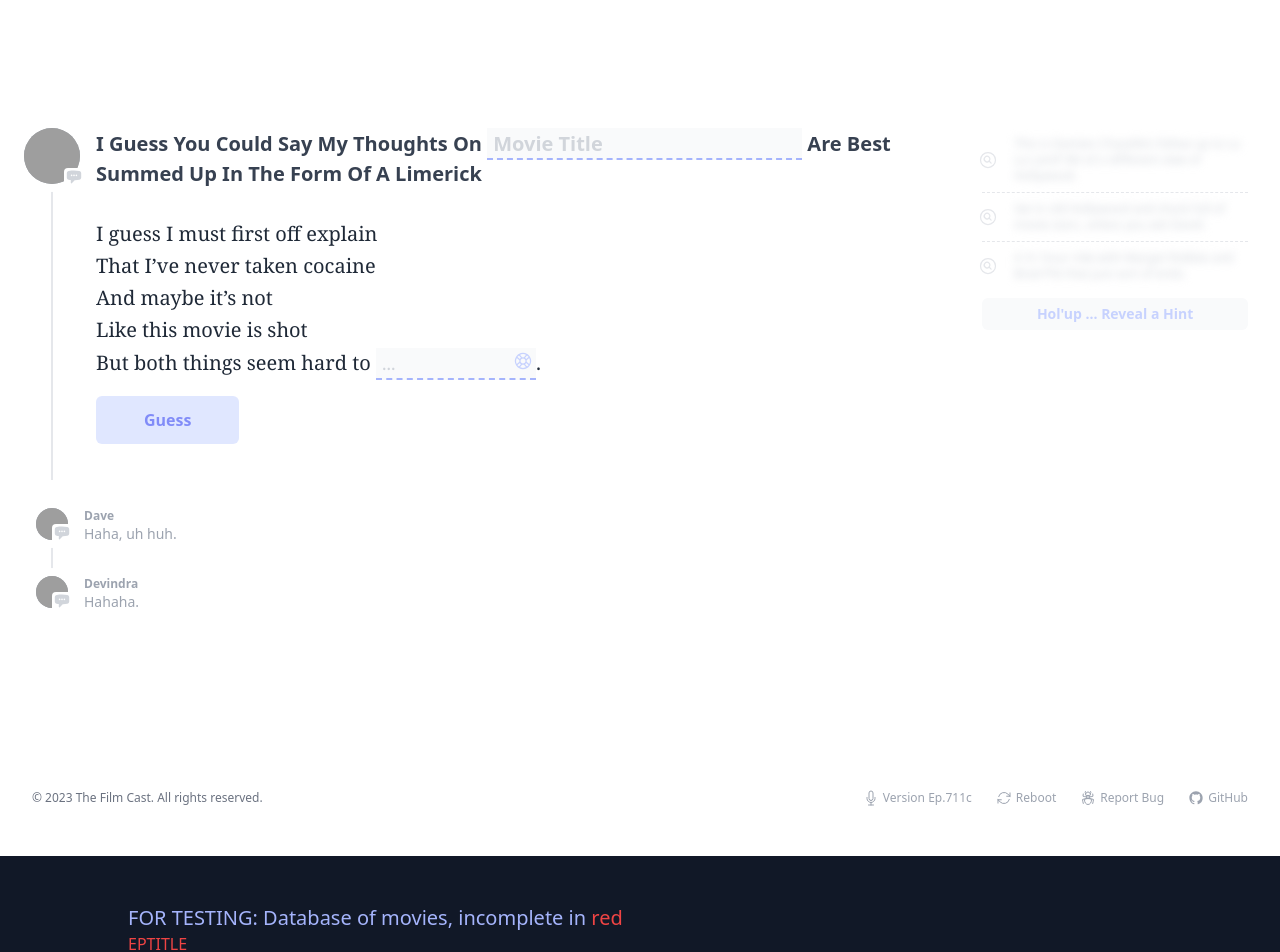
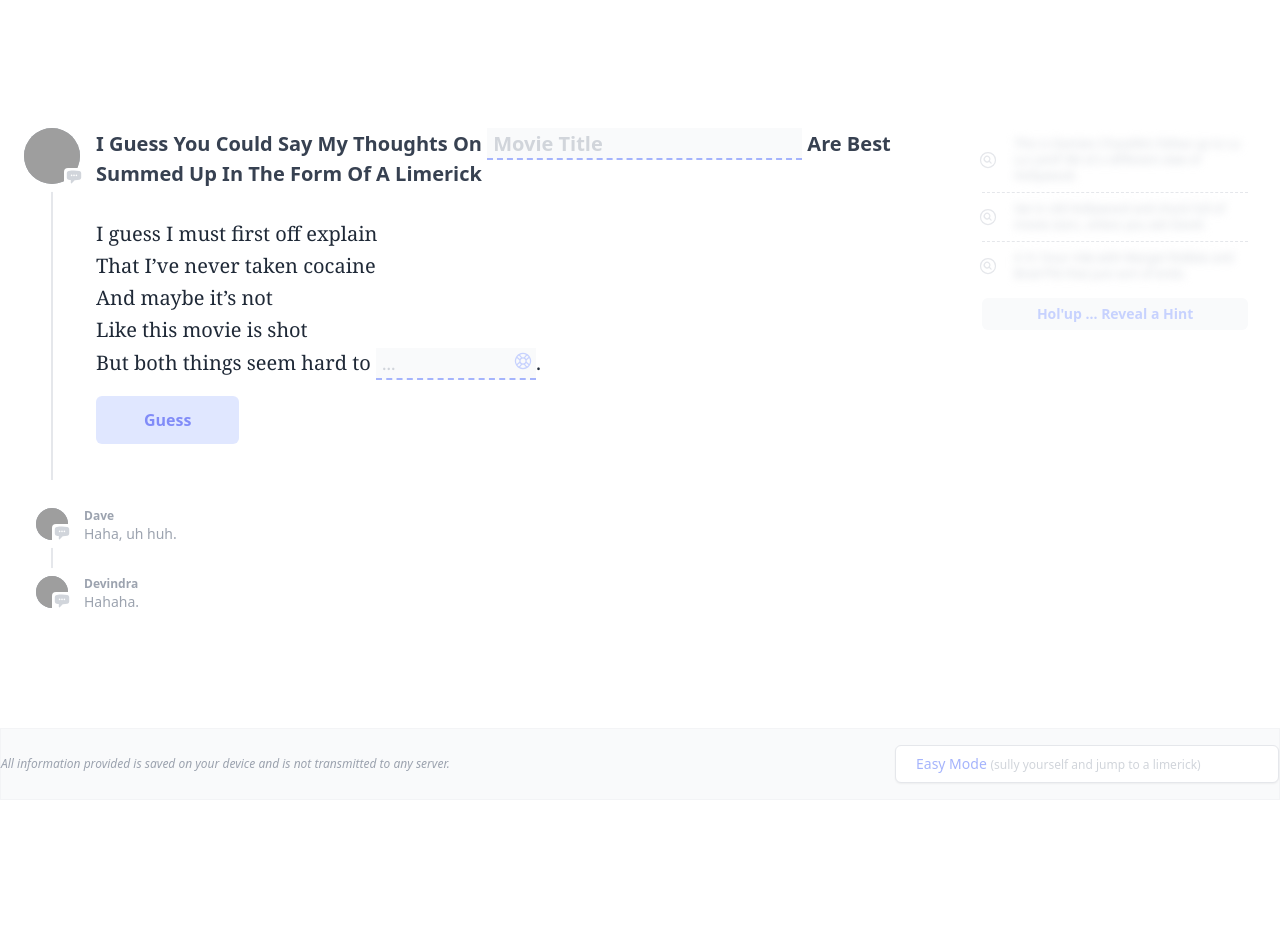
Before and after one commit to dancameron/well-dave, a Vue app: page / in a window 1280 px wide. Shown: the top 952 px of the page. After the commit the page ends 800 px from the top, so only its background shows below. Built offline with nearby package versions, Linux system fonts and the light colour scheme; grey boxes are pictures that could not be loaded.

Commit message:
New footer navigation with links

```diff
--- a/src/App.vue
+++ b/src/App.vue
@@ -5,7 +5,8 @@
 import AnswerScreen from "./components/AnswerScreen.vue";
 import Stats from "./components/Stats.vue";
 import FooterLinks from "./components/FooterLinks.vue";
-import BonusLimericks from "./components/BonusLimericks.vue";</script>
+import BonusLimericks from "./components/BonusLimericks.vue";
+import FooterNav from "./FooterNav.vue";</script>
 
 <template>
 	<div class="font-sans" :class="{'bg-gray-900': answeredOrSkipped}">
@@ -24,7 +25,8 @@
 
 							<Limerick v-if="quote.limerick" :quote="quote" :inputs="inputs" :errors="errors"
 							          :currentQuestion="currentQuestion" @answer-limerick="answerLimerick"
-							          @show-hint="showHint" @show-end="giveLimerickEnd" @next-question="skipCurrentLimerick"/>
+							          @show-hint="showHint" @show-end="giveLimerickEnd"
+							          @next-question="skipCurrentLimerick"/>
 
 							<div class="relative pb-8" v-else-if="quote.bonusLimericks">
 								<BonusLimericks :current-question="currentQuestion"/>
@@ -48,15 +50,8 @@
 
 		<FooterLinks :current-question-id="currentQuestionId" :v="version" @restart="restart"/>
 
-		<div class="bg-gray-900 text-gray-300 w-full px-32 py-12">
-			<header class="text-gray-800 text-xl text-indigo-300">FOR TESTING: Database of movies, incomplete in <span
-			  class="text-red-500">red</span></header>
-			<ul v-for="q in questions">
-				<li v-on:click.prevent="goToMoviePage(q.imdbId)" class="cursor-pointer"
-				    :class="{'text-red-500': q.incomplete}">{{ q.episodeTitle }}
-				</li>
-			</ul>
-		</div>
+		<FooterNav @go-to-movie="goToMoviePage" :questions="questions"/>
+
 	</div>
 </template>
 
@@ -100,10 +95,10 @@
 
 		// TODO This sorts the movies but is really not necessary when live
 		this.questions.sort(function (a, b) {
-			if (a.episodeTitle < b.episodeTitle) {
+			if (a.episodeTitle > b.episodeTitle) {
 				return -1;
 			}
-			if (a.episodeTitle > b.episodeTitle) {
+			if (a.episodeTitle < b.episodeTitle) {
 				return 1;
 			}
 			return 0;
@@ -122,7 +117,9 @@
 
 		},
 		goToMoviePage(id) {
+			console.log(id)
 			let question = this.questions[this.findQuestionIndexById(id)];
+			console.log(question)
 			this.currentQuestionId = id
 			question.answered = false
 			question.hintsNeeded = 0
--- /dev/null
+++ b/src/FooterNav.vue
@@ -0,0 +1,76 @@
+<template>
+	<nav class="invisible sm:visible fixed bottom-0 left-0 w-full py-4 rounded-xs bg-gray-50 border border-gray-100" aria-label="Footer">
+		<div class="max-w-7xl mx-4 sm:mx-auto sm:flex justify-between gap-4">
+
+			<div class="flex items-center mb-4 sm:mb-0">
+				<span class="text-xs text-gray-400 italic">All information provided is saved on your device and is not transmitted to any server.</span>
+			</div>
+
+			<div class="flex items-center">
+
+				<div class="group relative w-96">
+
+					<button type="button"
+					        class="relative w-full cursor-default text-sm text-indigo-300 rounded-md border border-gray-200 bg-white py-2 px-5 text-left shadow-sm focus:border-indigo focus:outline-none focus:ring-1 focus:ring-indigo"
+					        aria-haspopup="listbox" aria-expanded="true" aria-labelledby="listbox-label">
+						Easy Mode
+						<span class="text-xs text-gray-300">(sully yourself and jump to a limerick)</span>
+					</button>
+
+					<ul
+					  class="invisible group-hover:visible absolute bottom-0 z-10 max-h-60 w-full overflow-auto rounded-md bg-white pb-1 text-base shadow-lg ring-1 ring-black ring-opacity-5 focus:outline-none sm:text-sm"
+					  role="listbox">
+						<li
+						  class="group text-indigo-400 bg-gray-50 hover:bg-indigo-500 cursor-not-allowed relative cursor-default select-none py-2 pl-3 pr-9 hover:bg-indigo-500 hover:text-white active:bg-indigo-dark active:text-white">
+							<a target="_blank"
+							   href="https://github.com/dancameron/well-dave/issues/new?assignees=dancameron&labels=bug&template=submit-new-limerick.md"
+							   class="flex items-center space-x-2">
+								<span>Submit Limerick</span>
+								<svg xmlns="http://www.w3.org/2000/svg" fill="none" viewBox="0 0 24 24"
+								     stroke-width="1.5" stroke="currentColor" class="w-4 h-4">
+									<path stroke-linecap="round" stroke-linejoin="round"
+									      d="M13.5 6H5.25A2.25 2.25 0 003 8.25v10.5A2.25 2.25 0 005.25 21h10.5A2.25 2.25 0 0018 18.75V10.5m-10.5 6L21 3m0 0h-5.25M21 3v5.25"/>
+								</svg>
+							</a>
+						</li>
+						<li v-for="question in questions" class="group relative cursor-pointer select-none font-normal block truncate">
+							<a
+							  v-if="question.incomplete"
+							  target="_blank"
+							  :href="'https://github.com/dancameron/well-dave/issues/new?assignees=dancameron&labels=bug&template=submit-new-limerick.md&title=Limerick+From+'+question.episodeTitle"
+							  class="py-2 px-3 text-red-500 hover:bg-red-500 hover:text-white block truncate"
+							  role="option">
+								{{ question.episodeTitle }}
+							</a>
+							<div
+							  v-else
+							  v-on:click.prevent="goToMovie(question)"
+							  class="py-2 px-3 text-gray-900 hover:bg-indigo-500 hover:text-white active:bg-indigo-dark active:text-white block truncate"
+							  role="option">
+								{{ question.episodeTitle }}
+							</div>
+						</li>
+
+					</ul>
+				</div>
+
+			</div>
+		</div>
+	</nav>
+</template>
+<script>
+export default {
+	name: 'FooterNav',
+	props: {
+		questions: {}
+	},
+	methods: {
+		goToMovie(question) {
+			if (question.incomplete) {
+				return;
+			}
+			this.$emit('go-to-movie', question.imdbId)
+		}
+	}
+}
+</script>
--- a/src/components/AnswerScreen.vue
+++ b/src/components/AnswerScreen.vue
@@ -12,7 +12,7 @@
 			  class="font-semibold leading-7 tracking-tight text-xl uppercase">No Worries, It's Just a Silly Game.</span>
 		</h1>
 		<header v-else
-		        class="-mt-12 flex items-center space-x-3 mb-4 text-indigo-500">
+		        class="sm:-mt-12 flex items-center space-x-3 mb-4 text-indigo-500">
 			<svg xmlns="http://www.w3.org/2000/svg" fill="none" viewBox="0 0 24 24" stroke-width="1.5"
 			     stroke="currentColor" class="w-8 h-8 text-indigo-600">
 				<path stroke-linecap="round"
@@ -27,7 +27,7 @@
 					<img class="h-auto w-full rounded-lg"
 					     :src="currentQuestion.omdb.Poster"
 					     :alt="currentQuestion.omdb.title">
-					<div class="absolute left-0 bottom-0 bg-gray-900/70 w-full px-8 py-4 text-gray-500 group-hover:bg-gray-900/90 group-hover:text-gray-400">
+					<div class="absolute left-0 bottom-0 bg-gray-900/90 sm:bg-gray-900/70 w-full px-8 py-4 text-gray-500 group-hover:bg-gray-900/90 group-hover:text-gray-400">
 						<div class="mx-auto text-md font-serif tracking-tight"
 						     v-for="(line, index) in currentQuestion.limerick">
 							<span class="inline">{{ line }}</span> <span
--- a/src/components/FooterLinks.vue
+++ b/src/components/FooterLinks.vue
@@ -1,6 +1,6 @@
 <template>
 	<footer class="bg-white">
-		<div class="mx-auto max-w-7xl py-12 px-6 md:flex md:items-center md:justify-between lg:px-8">
+		<div class="mx-auto max-w-7xl my-4 md:flex md:items-center md:justify-between lg:px-8">
 			<div class="flex justify-center items-center whitespace-nowrap space-x-6 md:order-2">
 
 
```
Also changed, not shown: src/questions.json.
